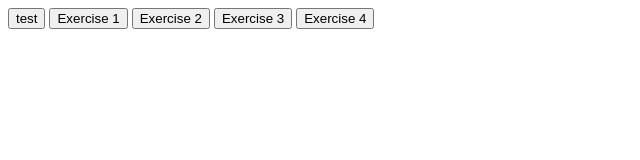
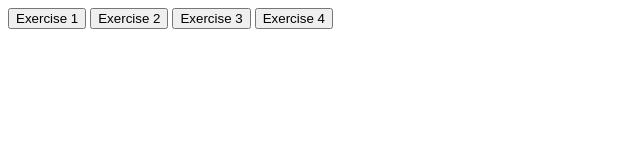
Before and after one commit to AThomasBianchi/BianchiJavaScriptExercises, a plain HTML site: page index.html in a window 1280 px wide. Shown: the whole page, without its empty margins (0-640 px from the left). Drawn offline with Linux system fonts and the light colour scheme.

Commit message:
deleted test

```diff
--- a/index.html
+++ b/index.html
@@ -5,7 +5,6 @@
 </head>
 <body>
   <form>
-    <input type="button" value="test" onclick="test()"/>
     <input type="button" value="Exercise 1" onclick="ex1()"/>
     <input type="button" value="Exercise 2" onclick="ex2()"/>
     <input type="button" value="Exercise 3" onclick="ex3()"/>
```
